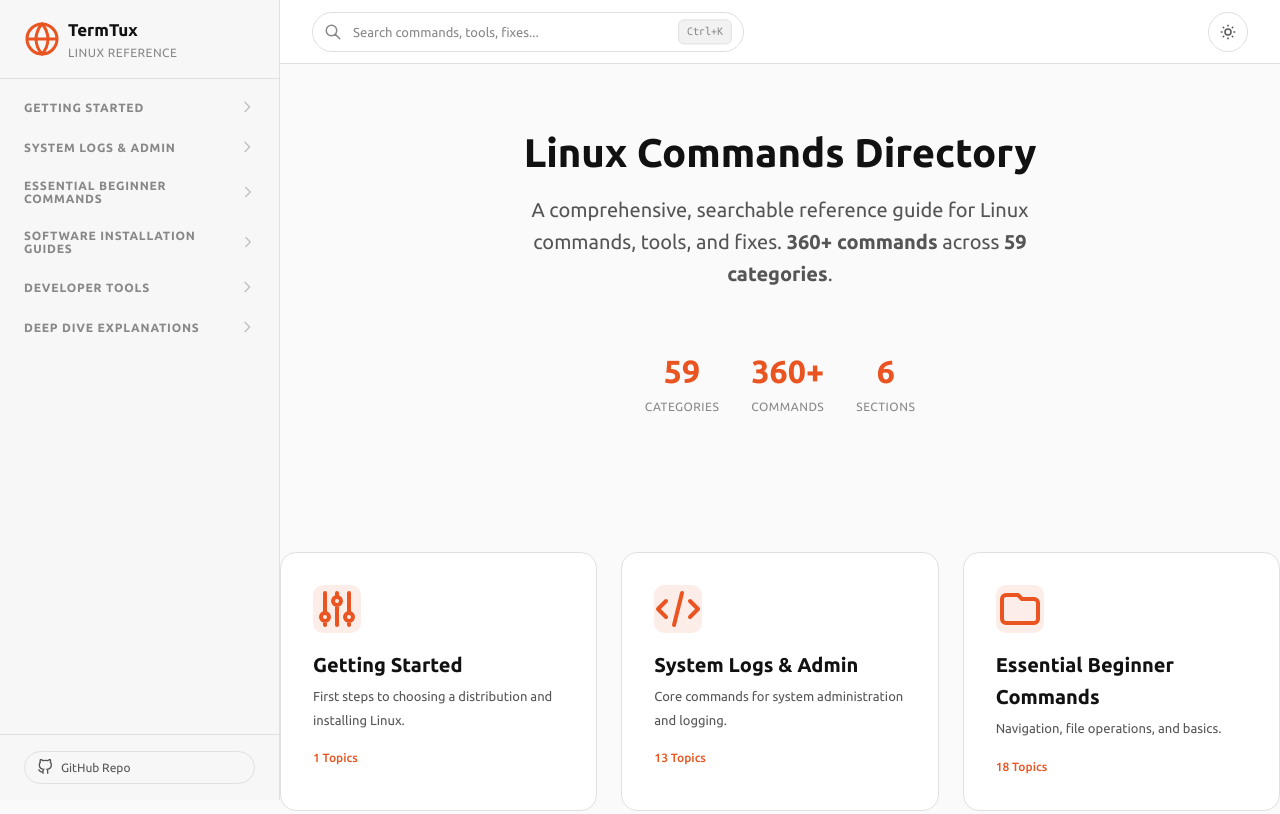
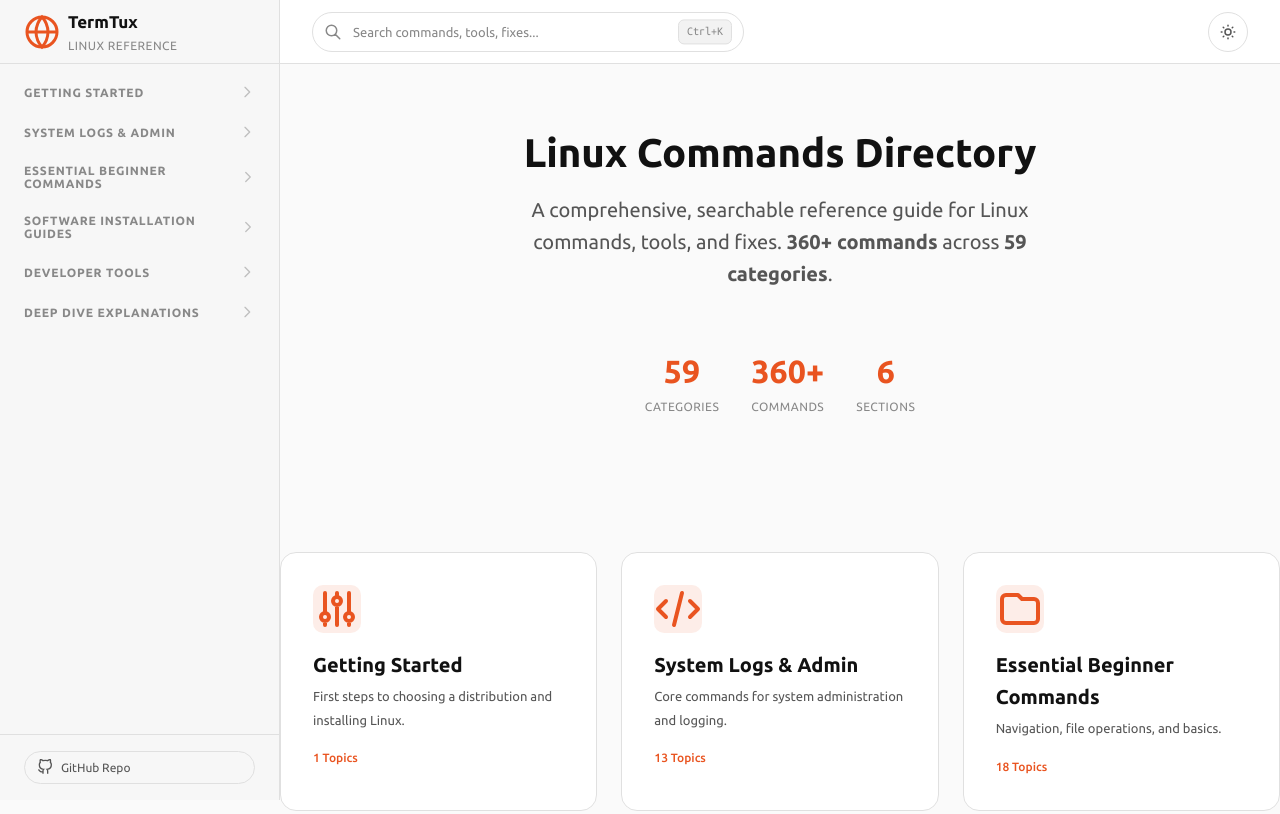
Before and after one commit to pbits1/TermTux, a plain HTML site: page index.html in a window 1280 px wide. Shown: the top 814 px of the page. Drawn offline with Linux system fonts and the light colour scheme.

Commit message:
Fix: Align sidebar header and top bar bottom borders exactly

```diff
--- a/css/layout.css
+++ b/css/layout.css
@@ -66,9 +66,9 @@
   display: flex;
   align-items: center;
   gap: var(--space-sm);
-  padding: var(--space-md) var(--space-lg);
+  padding: 0 var(--space-lg);
   border-bottom: 1px solid var(--border-color);
-  min-height: var(--header-height);
+  height: var(--header-height);
   flex-shrink: 0;
 }
 
```
